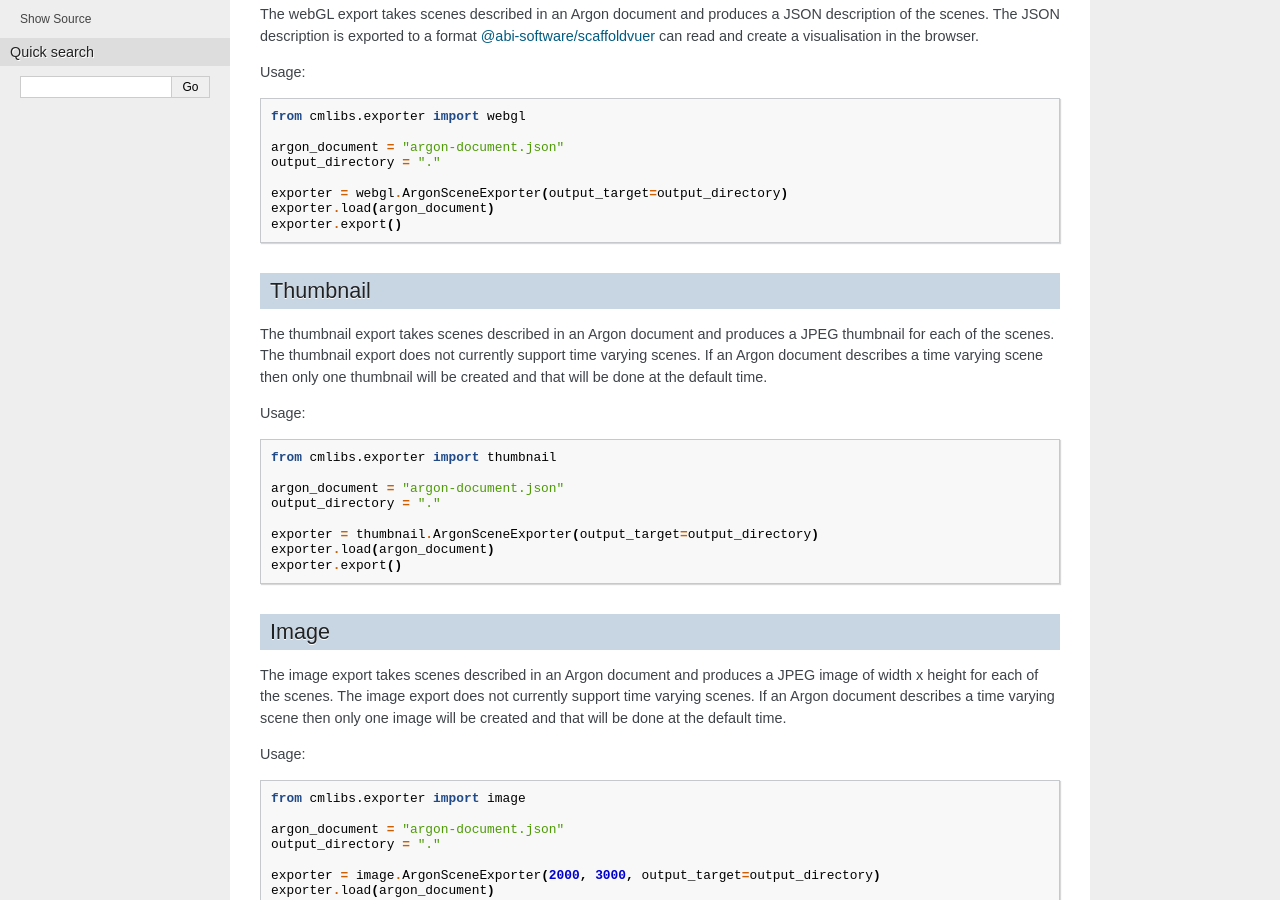
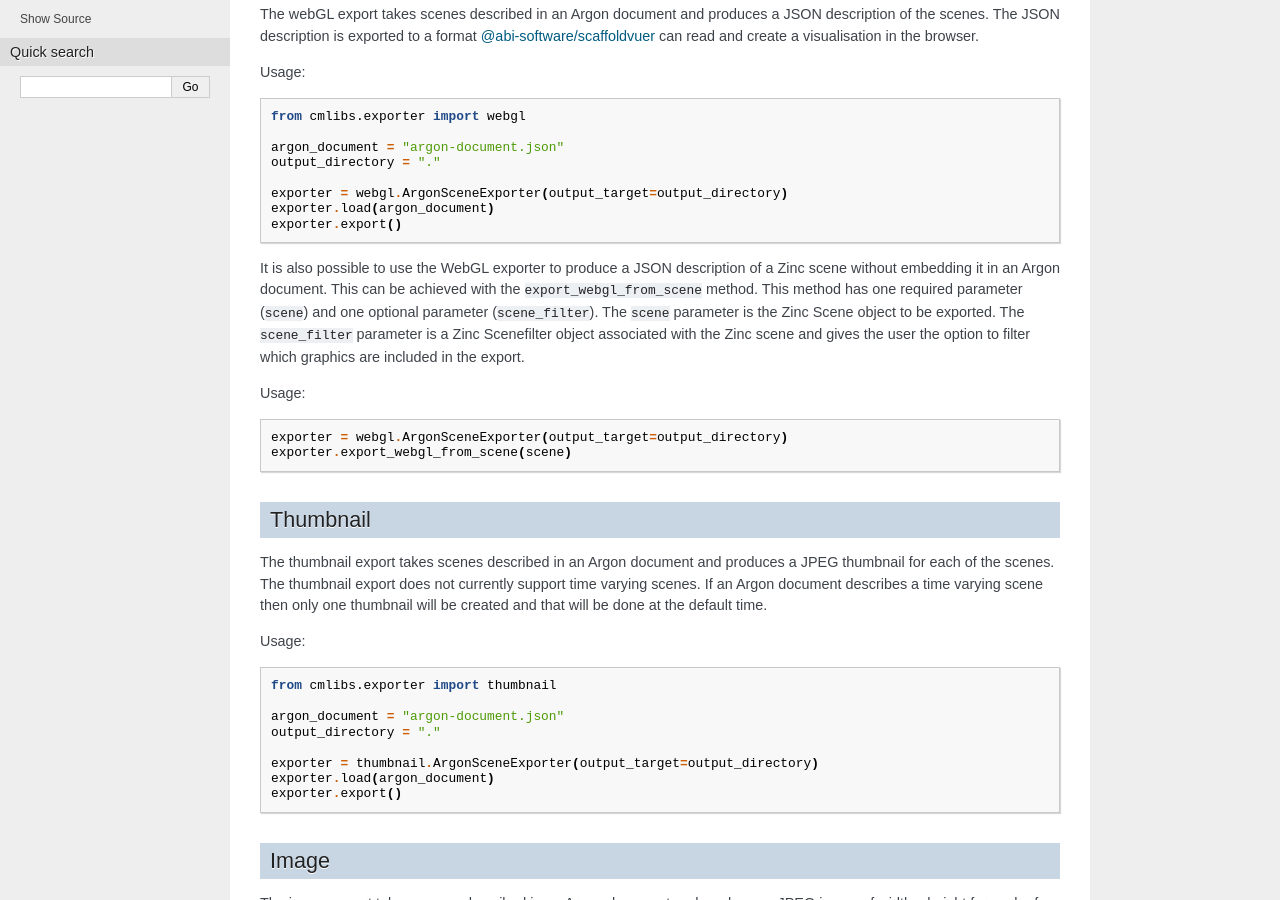
Before and after one commit to cmlibs-python/cmlibs.exporter, a Sphinx documentation site: the page built from docs/index.rst, in a window 1280 px wide and 900 px high, scrolled down 308 px. Built offline with Sphinx 7.4.7, drawn with Linux system fonts in a browser that asks for light colours.

Commit message:
Add export_webgl_from_scene usage to docs

```diff
--- a/docs/index.rst
+++ b/docs/index.rst
@@ -25,6 +25,17 @@ Usage::
  exporter.load(argon_document)
  exporter.export()
 
+
+It is also possible to use the WebGL exporter to produce a JSON description of a Zinc scene without embedding it in an Argon document.
+This can be achieved with the :code:`export_webgl_from_scene` method. This method has one required parameter (:code:`scene`) and one
+optional parameter (:code:`scene_filter`). The :code:`scene` parameter is the Zinc Scene object to be exported. The :code:`scene_filter`
+parameter is a Zinc Scenefilter object associated with the Zinc scene and gives the user the option to filter which graphics are included
+in the export.
+
+Usage::
+
+ exporter = webgl.ArgonSceneExporter(output_target=output_directory)
+ exporter.export_webgl_from_scene(scene)
 
 Thumbnail
 ---------
```
